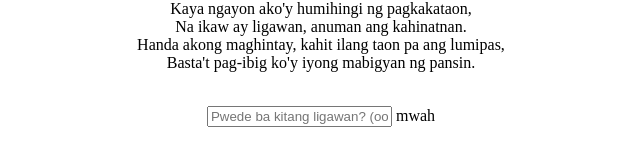
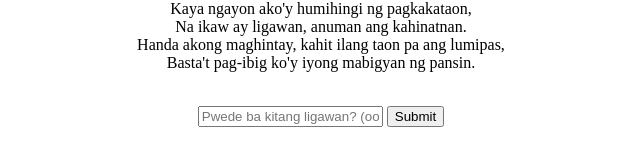
Before and after one commit to LuckymePayless/Alay-na-tula-para-sayo, a plain HTML site: page index.html in a window 1280 px wide. Shown: the part 412-578 px from the top of the page, without its empty margins (319-959 px from the left). Drawn offline with Linux system fonts and the light colour scheme.

Commit message:
Update index.html

```diff
--- a/index.html
+++ b/index.html
@@ -36,8 +36,8 @@
             Handa akong maghintay, kahit ilang taon pa ang lumipas,<br>
             Basta't pag-ibig ko'y iyong mabigyan ng pansin.<br><br>
         </p>
-            <input type="text" id="ans" placeholder="Pwede ba kitang ligawan? (oo / hindi)"
-            <button onclick="checkAnswer()"> mwah</button><br><br>
+            <input type="text" id="ans" placeholder="Pwede ba kitang ligawan? (oo / hindi)">
+            <button onclick="checkAnswer()">Submit</button><br><br>
             <h2 id="word"></h2>
     </body>
     <script>
```
